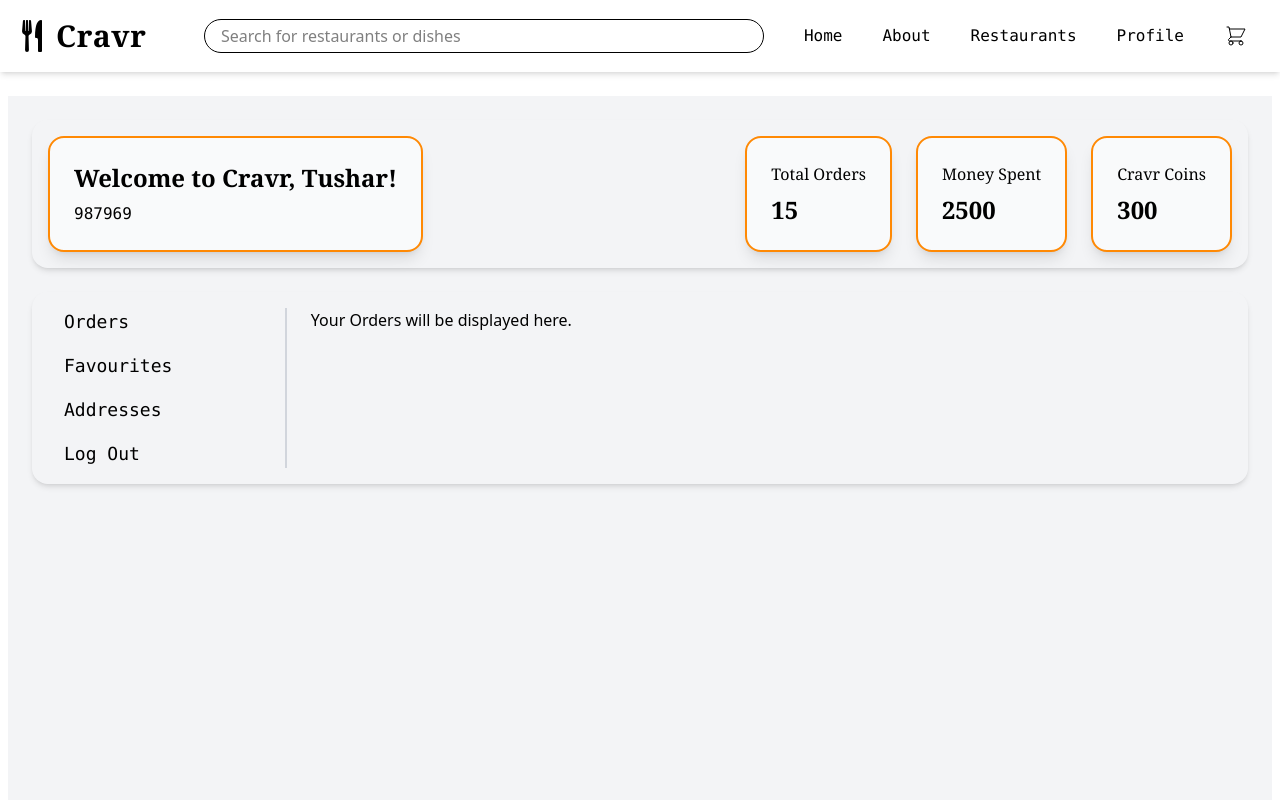
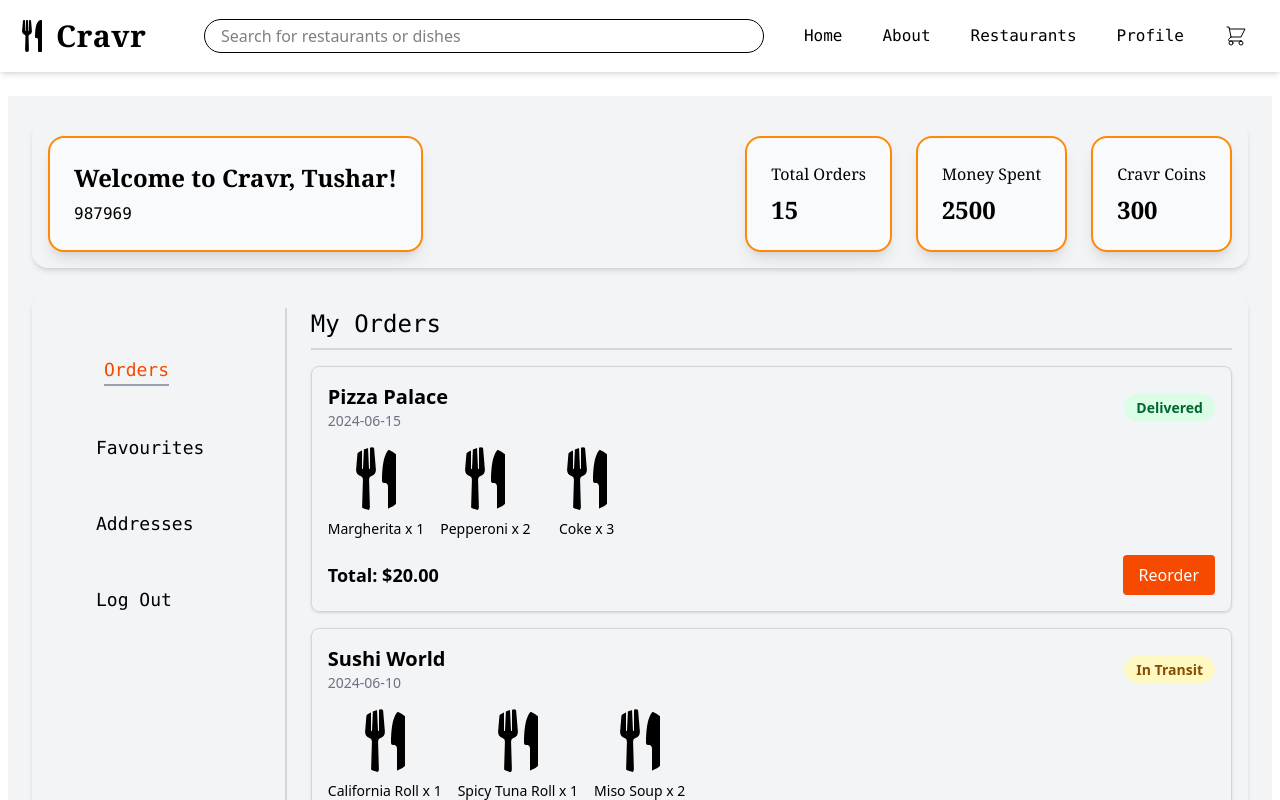
Before and after one commit to snehaaadn/Cravr, a React app in the folder Frontend/: page /profile in a window 1280 px wide. Shown: the top 800 px of the page. Built offline with nearby package versions, Linux system fonts and the light colour scheme; the HTML template or start-up script is replaced by a standard one.

Commit message:
Profile Page Changes

```diff
--- /dev/null
+++ b/Frontend/src/components/orders.jsx
@@ -0,0 +1,99 @@
+import react from 'react';
+import food from '../assets/food.svg';
+
+function OrderCard({ order }) {
+    return (
+        <div className='border border-gray-300 rounded-lg p-4 shadow hover:shadow-lg transition-shadow duration-300 mb-4'>
+            <div className='flex flex-row justify-between items-center mb-4'>
+                <div>
+                    <h2 className='font-bold text-xl'>{order.restaurant}</h2>
+                    <p className='text-gray-500 text-sm'>{order.date}</p>
+                </div>
+                <div>
+                    <span className={`px-3 py-1 rounded-full text-sm font-semibold ${order.status === 'Delivered' ? 'bg-green-100 text-green-800' : order.status === 'In Transit' ? 'bg-yellow-100 text-yellow-800' : 'bg-red-100 text-red-800'}`}>
+                        {order.status}
+                    </span>
+                </div>
+            </div>
+            <div className='flex flex-row space-x-4 mb-4 overflow-x-auto'>
+                {order.items.map((item, index) => (
+                    <div key={index} className='flex flex-col items-center min-w-20'>
+                        <img src={item.imgURL} alt={item.name} className='w-16 h-16 rounded-full mb-2 object-cover'/>
+                        <p className='text-sm text-center'>{item.name} x {item.quantity}</p>
+                    </div>
+                ))}
+            </div>
+            <div className='flex flex-row justify-between items-center'>
+                <p className='font-bold text-lg'>Total: {order.total}</p>
+                <button className='bg-orange-600 text-white px-4 py-2 rounded hover:bg-orange-700 transition duration-300 ease-in-out'>
+                    Reorder
+                </button>
+            </div>
+        </div>
+    );
+}
+
+function Orders() {
+
+    const userOrders = [
+        {
+            id: 1,
+            restaurant: 'Pizza Palace',
+            items:[
+                {name: 'Margherita', quantity: 1, imgURL: food},
+                {name: 'Pepperoni', quantity: 2, imgURL: food},
+                {name: 'Coke', quantity: 3, imgURL: food}
+            ],
+            status: 'Delivered',
+            total: '$20.00',
+            date: '2024-06-15'
+        },
+        {
+            id: 2,
+            restaurant: 'Sushi World',
+            items:[
+                {name: 'California Roll', quantity: 1, imgURL: food},
+                {name: 'Spicy Tuna Roll', quantity: 1, imgURL: food},
+                {name: 'Miso Soup', quantity: 2, imgURL: food}
+            ],
+            status: 'In Transit',
+            total: '$25.00',
+            date: '2024-06-10'
+        },
+        {
+            id: 3,
+            restaurant: 'Burger Hub',
+            items:[
+                {name: 'Cheeseburger', quantity: 2, imgURL: food},
+                {name: 'Fries', quantity: 2, imgURL: food},
+                {name: 'Milkshake', quantity: 1, imgURL: food}
+            ],
+            status: 'Cancelled',
+            total: '$18.00',
+            date: '2024-06-05'
+        }
+    ];
+
+    return (
+        <div>
+            <div className='border-b-2 border-gray-300 pb-2 mb-4'>
+                <p className='font-mono text-2xl '>My Orders</p>
+            </div>
+
+            <div>
+                {
+                    userOrders.length === 0 ? (
+                        <p className='text-gray-500'>You have no orders yet.</p>
+                    ) : (
+                        userOrders.map((order) => (
+                            <OrderCard key={order.id} order={order} />
+                        ))
+                    )
+                }
+            </div>
+
+        </div>
+    );
+}
+
+export default Orders;
--- a/Frontend/src/pages/profilepage.jsx
+++ b/Frontend/src/pages/profilepage.jsx
@@ -1,6 +1,9 @@
 import react from "react";
+import {useState} from "react";
 import FavItems from "../components/favItems.jsx";
 import Addresses from "../components/addresses.jsx";
+import Orders from "../components/orders.jsx";
+
 
 const renderView = (view) => {
     switch (view) {
@@ -9,7 +12,9 @@ const renderView = (view) => {
         case 'addresses':
             return <Addresses />;
         case 'orders':
-            return <div>Your Orders will be displayed here.</div>;
+            return <Orders />;
+        case 'logout':
+            return <div>You have been logged out.</div>;
         default:
             return <div>Select a view.</div>;
     }
@@ -22,7 +27,7 @@ function ProfilePage() {
     const orders = 15; // From DB
     const moneySpent = 2500; // From DB
     const cravrCoins = 300; // From DB
-    const [activeView, setActiveView] = react.useState('orders'); // 'favourites' or 'addresses' or 'orders'
+    const [activeView, setActiveView] = useState('orders'); // 'favourites' or 'addresses' or 'orders'
 
     return (
         <div className="min-h-screen bg-gray-100">
@@ -65,27 +70,32 @@ function ProfilePage() {
 
                 <div className="flex flex-row justify-between p-4 shadow-md rounded-2xl">
 
-                    <div className="flex flex-col space-y-4 mx-4 items-start justify-start text-lg font-mono">
+                    <div className="flex flex-col space-y-12 mt-6 mx-6 p-6 items-start justify-start text-lg font-mono">
+
                         <button
                             onClick={() => setActiveView('orders')}
-                            className=" hover:border-b-2 border-gray-400 hover:text-orange-600 hover:translate-x-2 hover:font-medium hover:duration-300"                            >
+                            className={` hover:border-b-2 border-gray-400 hover:text-orange-600 hover:translate-x-2 hover:font-medium hover:duration-300 ${activeView === 'orders' ? 'border-b-2 border-gray-400 text-orange-600 translate-x-2 font-medium duration-300' : ''}`}
+                        >
                             Orders
                         </button>
+
                         <button
-                            className=" hover:border-b-2 border-gray-400 hover:text-orange-600 hover:translate-x-2 hover:font-medium hover:duration-300"
+                            className={` hover:border-b-2 border-gray-400 hover:text-orange-600 hover:translate-x-2 hover:font-medium hover:duration-300 ${activeView === 'favourites' ? 'border-b-2 border-gray-400 text-orange-600 translate-x-2 font-medium duration-300' : ''}`}
                             onClick={() => setActiveView('favourites')}
                         >
                             Favourites
                         </button>
                         <button
 
-                            className=" hover:border-b-2 border-gray-400 hover:text-orange-600 hover:translate-x-2 hover:font-medium hover:duration-300"
+                            className={` hover:border-b-2 border-gray-400 hover:text-orange-600 hover:translate-x-2 hover:font-medium hover:duration-300 ${activeView === 'addresses' ? 'border-b-2 border-gray-400 text-orange-600 translate-x-2 font-medium duration-300' : ''}`}
                             onClick={() => setActiveView('addresses')}
                         >
                             Addresses
                         </button>
                         <button
-                            className=" hover:border-b-2 border-gray-400 hover:text-orange-600 hover:translate-x-2 hover:font-medium hover:duration-300"                            >
+                            className={` hover:border-b-2 border-gray-400 hover:text-orange-600 hover:translate-x-2 hover:font-medium hover:duration-300 ${activeView === 'logout' ? 'border-b-2 border-gray-400 text-orange-600 translate-x-2 font-medium duration-300' : ''}`}
+                            onClick={() => setActiveView('logout')}
+                        >
 
                             Log Out
                         </button>
```
Also changed, not shown: Frontend/src/components/heroSection.jsx (added).
